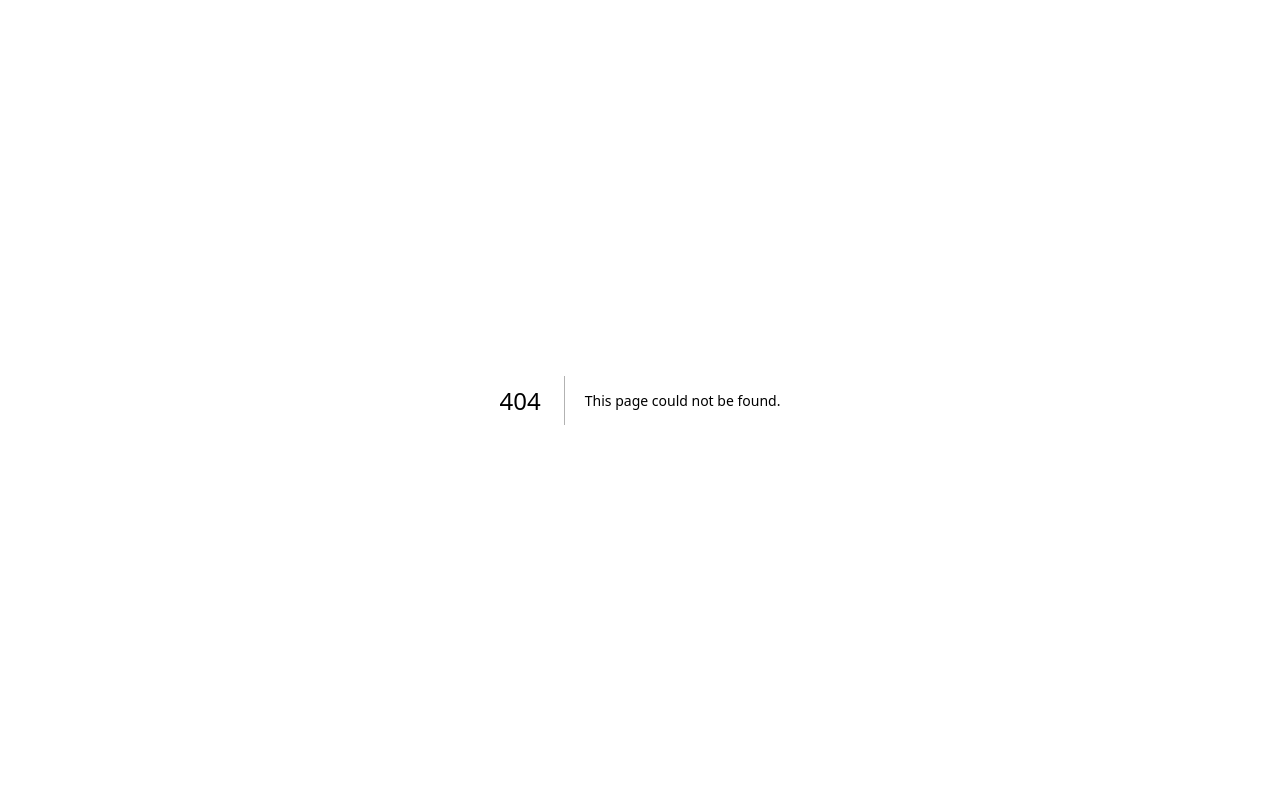
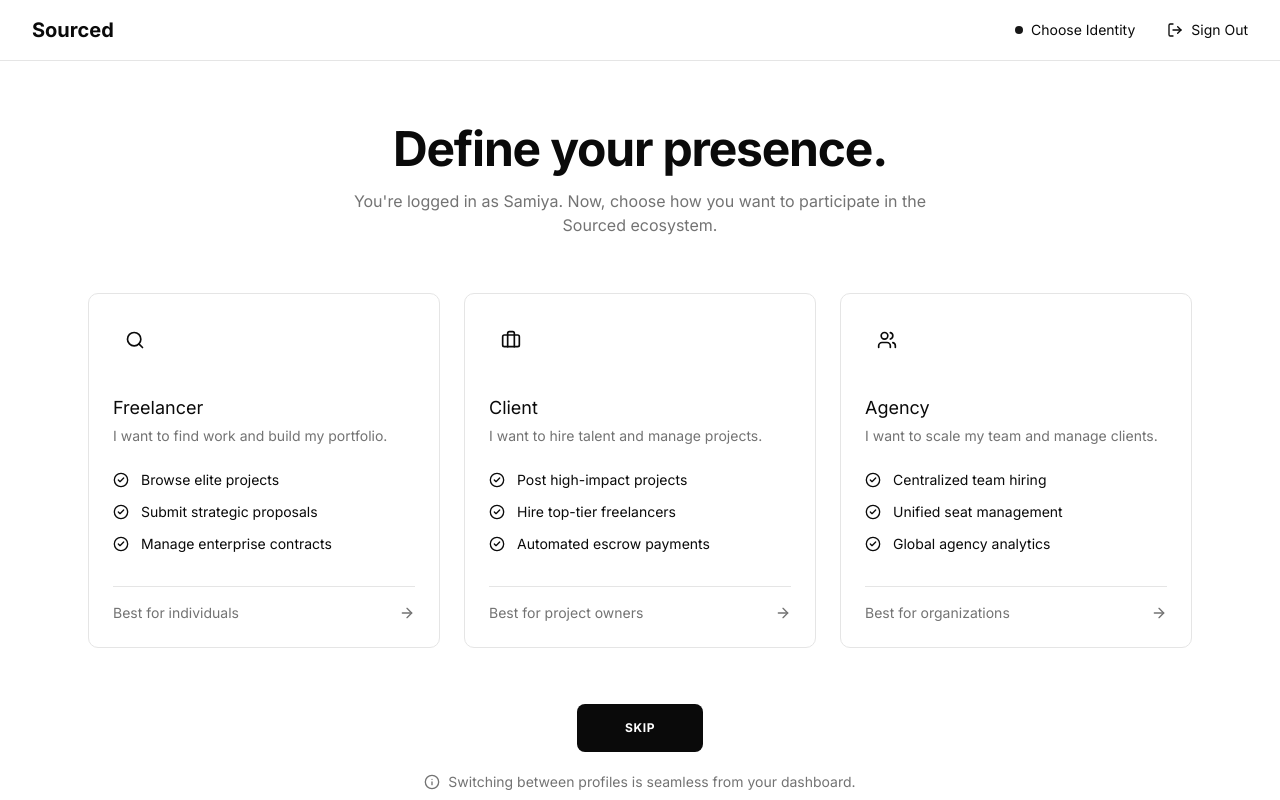
Before and after one commit to Piyush-20045/sourced, a Next.js app: page /profile in a window 1280 px wide. Before the commit this address had no page. Shown: the top 800 px of the page. Built offline with nearby package versions, Linux system fonts and the light colour scheme.

Commit message:
feat: add profile selection page

```diff
--- /dev/null
+++ b/src/app/profile/page.tsx
@@ -0,0 +1,135 @@
+import Link from "next/link";
+import {
+  Search,
+  Briefcase,
+  Users,
+  CheckCircle2,
+  ArrowRight,
+  Info,
+  LogOut,
+} from "lucide-react";
+import Footer from "@/components/layout/footer";
+
+// The three identity options shown as cards
+const options = [
+  {
+    icon: Search,
+    title: "Freelancer",
+    desc: "I want to find work and build my portfolio.",
+    points: [
+      "Browse elite projects",
+      "Submit strategic proposals",
+      "Manage enterprise contracts",
+    ],
+    footer: "Best for individuals",
+  },
+  {
+    icon: Briefcase,
+    title: "Client",
+    desc: "I want to hire talent and manage projects.",
+    points: [
+      "Post high-impact projects",
+      "Hire top-tier freelancers",
+      "Automated escrow payments",
+    ],
+    footer: "Best for project owners",
+  },
+  {
+    icon: Users,
+    title: "Agency",
+    desc: "I want to scale my team and manage clients.",
+    points: [
+      "Centralized team hiring",
+      "Unified seat management",
+      "Global agency analytics",
+    ],
+    footer: "Best for organizations",
+  },
+];
+
+function ProfilePage() {
+  return (
+    <div className="min-h-screen bg-background font-sans text-foreground">
+      {/* Top bar */}
+      <header className="border-b border-border">
+        <div className="flex items-center justify-between px-8 py-4">
+          <Link href="/" className="text-xl font-bold">
+            Sourced
+          </Link>
+          <div className="flex items-center gap-8 text-sm">
+            <span className="flex items-center gap-2">
+              {/* small dot indicator */}
+              <span className="h-2 w-2 rounded-full bg-primary" />
+              Choose Identity
+            </span>
+            <a href="#" className="flex items-center gap-2 hover:underline">
+              <LogOut className="h-4 w-4" />
+              Sign Out
+            </a>
+          </div>
+        </div>
+      </header>
+
+      {/* Page content */}
+      <main className="mx-auto max-w-6xl px-6 py-16">
+        <h1 className="text-center text-4xl font-bold tracking-tight md:text-5xl">
+          Define your presence.
+        </h1>
+        <p className="mx-auto mt-4 max-w-xl text-center text-muted-foreground">
+          You're logged in as Samiya. Now, choose how you want to participate in
+          the Sourced ecosystem.
+        </p>
+
+        {/* Identity cards */}
+        <div className="mt-14 grid gap-6 md:grid-cols-3">
+          {options.map((o) => (
+            <div
+              key={o.title}
+              className="flex flex-col rounded-lg border border-border p-6 transition-colors hover:border-foreground/30"
+            >
+              {/* icon badge */}
+              <span className="grid h-11 w-11 place-items-center rounded-md bg-accent-soft">
+                <o.icon className="h-5 w-5" />
+              </span>
+
+              <h2 className="mt-8 text-lg">{o.title}</h2>
+              <p className="mt-1 text-sm text-muted-foreground">{o.desc}</p>
+
+              {/* feature list */}
+              <ul className="mt-6 space-y-3 text-sm">
+                {o.points.map((p) => (
+                  <li key={p} className="flex items-center gap-3">
+                    <CheckCircle2 className="h-4 w-4 shrink-0" />
+                    {p}
+                  </li>
+                ))}
+              </ul>
+
+              {/* card footer */}
+              <div className="mt-8 flex items-center justify-between border-t border-border pt-4 text-sm text-muted-foreground">
+                {o.footer}
+                <ArrowRight className="h-4 w-4" />
+              </div>
+            </div>
+          ))}
+        </div>
+
+        {/* Skip button + note */}
+        <div className="mt-14 text-center">
+          <button className="rounded-md bg-foreground px-12 py-4 text-xs font-bold tracking-wider text-background hover:opacity-90">
+            SKIP
+          </button>
+          <p className="mt-5 flex items-center justify-center gap-2 text-sm text-muted-foreground">
+            <Info className="h-4 w-4" />
+            Switching between profiles is seamless from your dashboard.
+          </p>
+        </div>
+      </main>
+
+      {/* Footer */}
+      <Footer />
+    </div>
+  );
+}
+
+export default ProfilePage;
```
